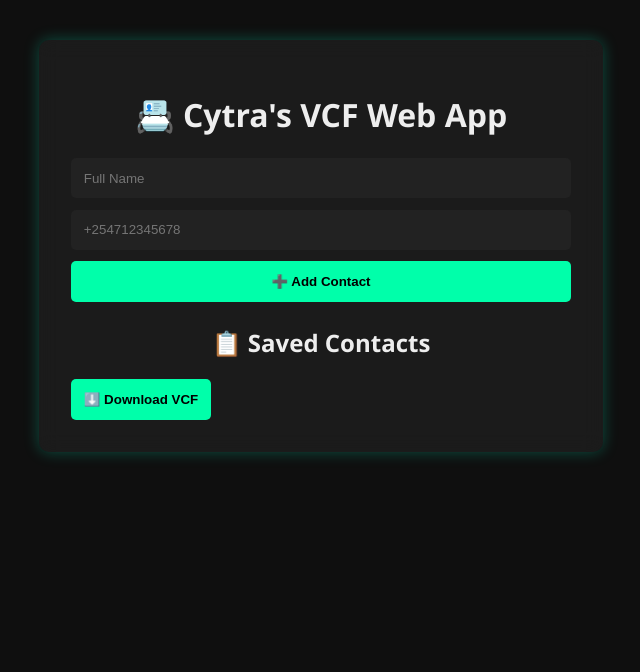
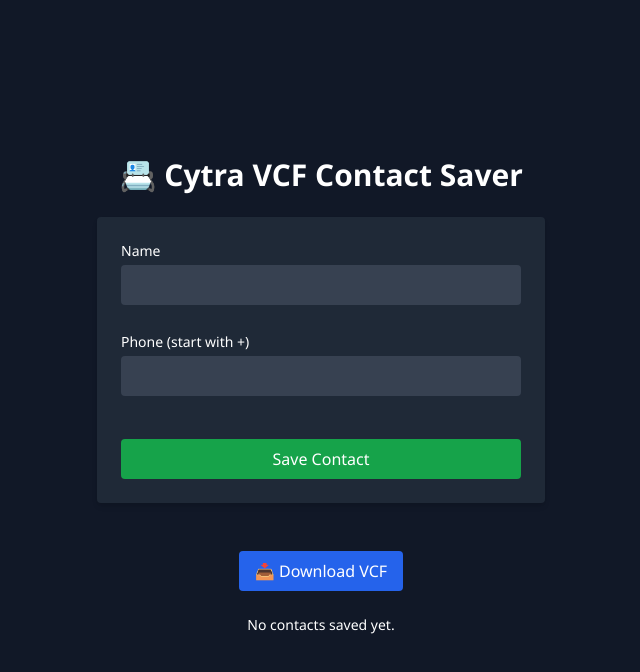
Before and after one commit to TaliaJudy/vcf, a plain HTML site: page index.html in a window 1280 px wide. Shown: the whole page, without its empty margins (319-959 px from the left). Drawn offline with nearby package versions, Linux system fonts and the light colour scheme.

Commit message:
Update index.html

```diff
--- a/index.html
+++ b/index.html
@@ -3,26 +3,40 @@
 <head>
   <meta charset="UTF-8" />
   <meta name="viewport" content="width=device-width, initial-scale=1.0"/>
-  <title>Cytra's VCF Saver</title>
+  <title>Cytra VCF Contacts</title>
   <link rel="stylesheet" href="style.css" />
-  <script type="module" src="app.js" defer></script>
+  <script src="https://cdn.tailwindcss.com"></script>
 </head>
-<body>
-  <div class="container">
-    <h1>📇 Cytra's VCF Web App</h1>
+<body class="bg-gray-900 text-white min-h-screen flex flex-col items-center py-8">
 
-    <form id="contactForm">
-      <input type="text" id="name" placeholder="Full Name" required />
-      <input type="tel" id="phone" placeholder="+254712345678" required />
-      <button type="submit">➕ Add Contact</button>
-    </form>
+  <h1 class="text-3xl font-bold mb-6">📇 Cytra VCF Contact Saver</h1>
 
-    <div id="progress"></div>
+  <form id="contactForm" class="bg-gray-800 p-6 rounded shadow-md w-full max-w-md">
+    <div class="mb-4">
+      <label for="name" class="block text-sm font-medium">Name</label>
+      <input type="text" id="name" required class="mt-1 block w-full p-2 bg-gray-700 text-white rounded" />
+    </div>
+    <div class="mb-4">
+      <label for="phone" class="block text-sm font-medium">Phone (start with +)</label>
+      <input type="tel" id="phone" required class="mt-1 block w-full p-2 bg-gray-700 text-white rounded" />
+    </div>
+    <button type="submit" class="w-full bg-green-600 hover:bg-green-700 py-2 rounded mt-4">
+      Save Contact
+    </button>
+  </form>
 
-    <h2>📋 Saved Contacts</h2>
-    <ul id="contactList"></ul>
+  <div class="my-6">
+    <button id="downloadBtn" class="bg-blue-600 hover:bg-blue-700 px-4 py-2 rounded">
+      📥 Download VCF
+    </button>
+  </div>
 
-    <button id="downloadVCF">⬇️ Download VCF</button>
+  <div class="text-sm mb-2" id="progressText">No contacts saved yet.</div>
+
+  <div id="contactsList" class="w-full max-w-2xl space-y-3 px-4">
+    <!-- Contacts will be shown here -->
   </div>
+
+  <script type="module" src="app.js"></script>
 </body>
 </html>
```
